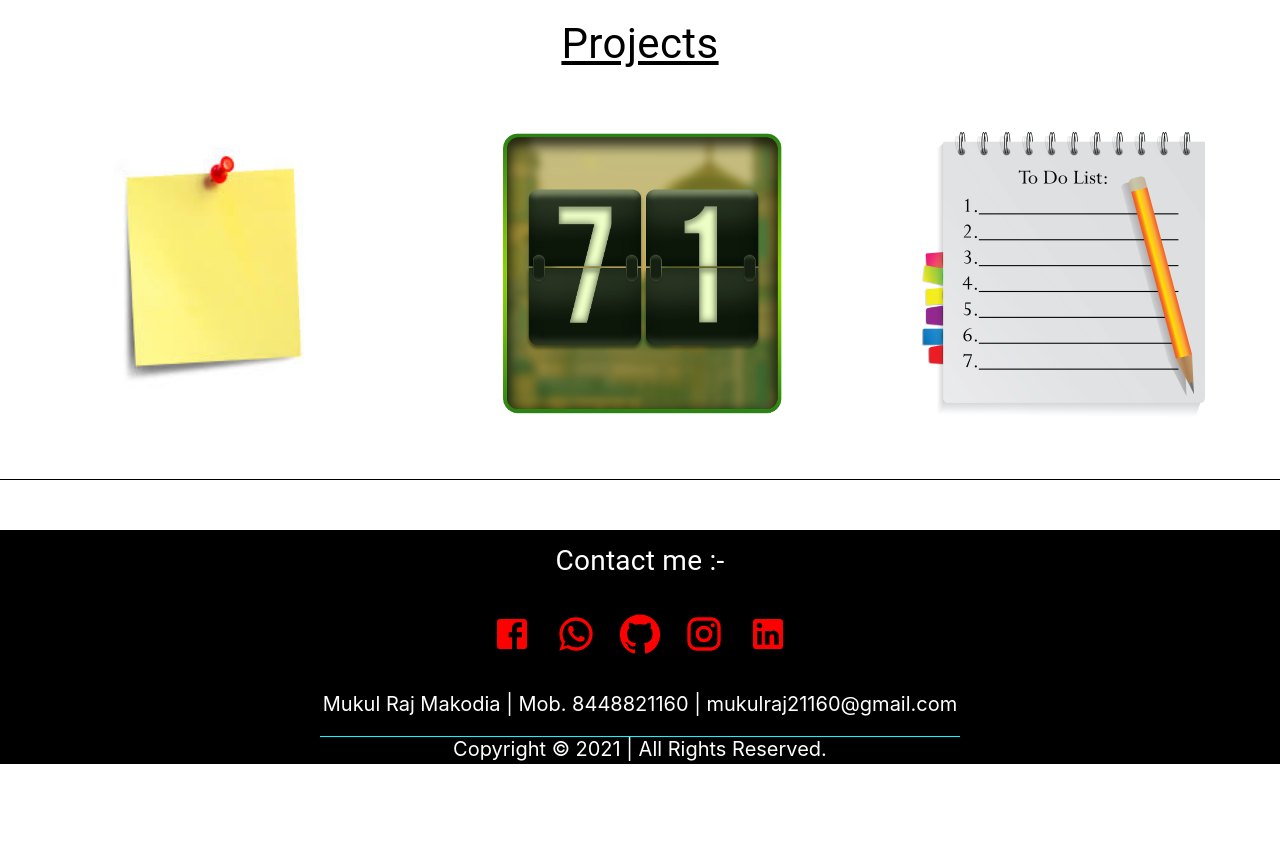
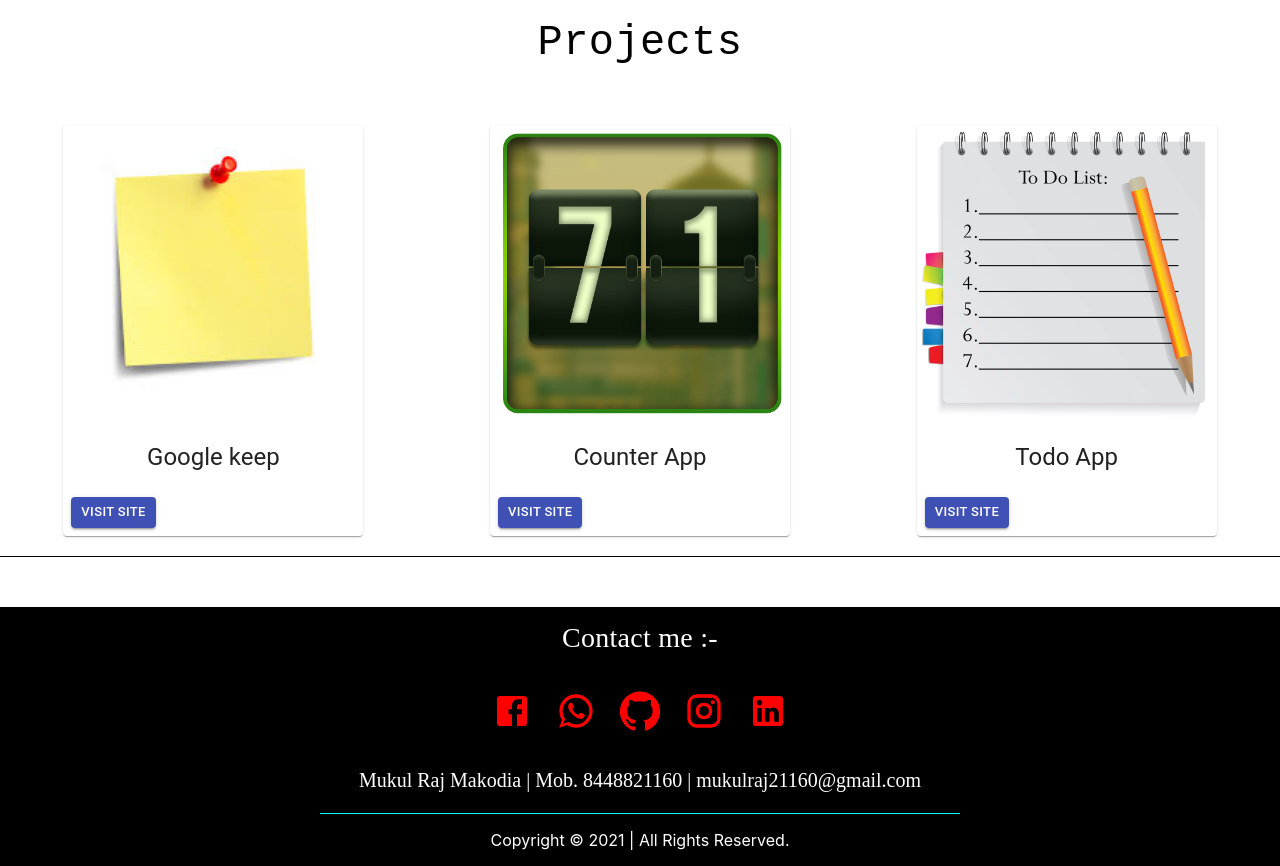
Before and after one commit to mukulraj21160/portfolio, a React (Create React App) app: page / in a window 1280 px wide. Shown: the part 1580-2446 px from the top of the page. Before the commit the page ends 2344 px from the top, so only its background shows below. Built offline with nearby package versions, Linux system fonts and the light colour scheme.

Commit message:
[Mukul] some_changes

```diff
--- a/src/Components/About.jsx
+++ b/src/Components/About.jsx
@@ -69,24 +69,28 @@
   },
   heading: {
     [theme.breakpoints.up("xs")]: {
+      fontFamily: "Source Code Pro, monospace",
       fontSize: "26px",
       fontWeigth: "bold",
       marginBottom: "20px",
       borderBottom: "0.5px solid #000000;",
     },
     [theme.breakpoints.up("sm")]: {
+      fontFamily: "Source Code Pro, monospace",
       fontSize: "26px",
       fontWeigth: "bold",
       marginBottom: "20px",
       borderBottom: "0.5px solid #000000;",
     },
     [theme.breakpoints.up("md")]: {
+      fontFamily: "Source Code Pro, monospace",
       fontSize: "42px",
       fontWeigth: "bold",
       marginBottom: "20px",
       borderBottom: "0.5px solid #000000;",
     },
     [theme.breakpoints.up("lg")]: {
+      fontFamily: "Source Code Pro, monospace",
       fontSize: "42px",
       fontWeigth: "bold",
       marginBottom: "20px",
@@ -95,58 +99,70 @@
   },
   title: {
     [theme.breakpoints.up("xs")]: {
+      fontFamily: "IBM Plex Mono, monospace",
       fontSize: "22px",
       fontWeigth: "bold",
       paddingBottom: "20px",
       paddingTop: "10px",
     },
     [theme.breakpoints.up("sm")]: {
+      fontFamily: "IBM Plex Mono, monospace",
       fontSize: "22px",
       fontWeigth: "bold",
       paddingBottom: "20px",
       paddingTop: "10px",
     },
     [theme.breakpoints.up("md")]: {
+      fontFamily: "IBM Plex Mono, monospace",
       fontSize: "32px",
       fontWeigth: "bold",
     },
     [theme.breakpoints.up("lg")]: {
+      fontFamily: "IBM Plex Mono, monospace",
       fontSize: "32px",
       fontWeigth: "bold",
     },
   },
   title1: {
     [theme.breakpoints.up("xs")]: {
+      fontFamily: "Sacramento, cursive",
       fontSize: "23px",
       fontWeigth: "bold",
     },
     [theme.breakpoints.up("sm")]: {
+      fontFamily: "Sacramento, cursive",
       fontSize: "23px",
       fontWeigth: "bold",
     },
     [theme.breakpoints.up("md")]: {
+      fontFamily: "Sacramento, cursive",
       fontSize: "32px",
       fontWeigth: "bold",
     },
     [theme.breakpoints.up("lg")]: {
+      fontFamily: "Sacramento, cursive",
       fontSize: "32px",
       fontWeigth: "bold",
     },
   },
   title2: {
     [theme.breakpoints.up("xs")]: {
+      fontFamily: "Sacramento, cursive",
       fontSize: "13px",
       fontWeigth: "bold",
     },
     [theme.breakpoints.up("sm")]: {
+      fontFamily: "Sacramento, cursive",
       fontSize: "13px",
       fontWeigth: "bold",
     },
     [theme.breakpoints.up("md")]: {
+      fontFamily: "Sacramento, cursive",
       fontSize: "18px",
       fontWeigth: "bold",
     },
     [theme.breakpoints.up("lg")]: {
+      fontFamily: "Sacramento, cursive",
       fontSize: "18px",
       fontWeigth: "bold",
     },
--- a/src/Components/DownBtn.jsx
+++ b/src/Components/DownBtn.jsx
@@ -9,7 +9,6 @@
     [theme.breakpoints.up("sm")]: {
       textAlign: "center",
     },
-
     [theme.breakpoints.up("md")]: {
       textAlign: "center",
     },
@@ -24,7 +23,6 @@
     [theme.breakpoints.up("sm")]: {
       fontSize: "14px",
     },
-
     [theme.breakpoints.up("md")]: {
       fontSize: "15px",
     },
--- a/src/Components/Footer.jsx
+++ b/src/Components/Footer.jsx
@@ -45,21 +45,25 @@
   },
   heading: {
     [theme.breakpoints.up("xs")]: {
+      fontFamily: "Marck Script, cursive",
       color: "white",
       fontSize: "18px",
       padding: "10px 0px 20px 0px",
     },
     [theme.breakpoints.up("sm")]: {
+      fontFamily: "Marck Script, cursive",
       color: "white",
       fontSize: "18px",
       padding: "10px 0px 20px 0px",
     },
     [theme.breakpoints.up("md")]: {
+      fontFamily: "Marck Script, cursive",
       color: "white",
       fontSize: "28px",
       padding: "10px 0px 20px 0px",
     },
     [theme.breakpoints.up("lg")]: {
+      fontFamily: "Marck Script, cursive",
       color: "white",
       fontSize: "28px",
       padding: "10px 0px 20px 0px",
@@ -67,18 +71,22 @@
   },
   detail: {
     [theme.breakpoints.up("xs")]: {
+      fontFamily: "Marck Script, cursive",
       paddingBottom: "1px",
       fontSize: "12px",
     },
     [theme.breakpoints.up("sm")]: {
+      fontFamily: "Marck Script, cursive",
       paddingBottom: "1px",
       fontSize: "12px",
     },
     [theme.breakpoints.up("md")]: {
+      fontFamily: "Marck Script, cursive",
       paddingBottom: "1px",
       fontSize: "20px",
     },
     [theme.breakpoints.up("lg")]: {
+      fontFamily: "Marck Script, cursive",
       paddingBottom: "1px",
       fontSize: "20px",
     },
@@ -170,14 +178,14 @@
         <Grid item lg={4} md={2} sm={2}></Grid>
         <Grid item lg={3} md={1} sm={1}></Grid>
         <Grid item lg={6} md={10} sm={10} xs={12}>
-          <div className={classes.detail}>
-            <div>
+          <div>
+            <div className={classes.detail}>
               <p style={{ color: "white" }}>
                 Mukul Raj Makodia | Mob. 8448821160 | mukulraj21160@gmail.com
               </p>
             </div>
-            <div>
-              <p className={classes.copyright} style={{ color: "white" }}>
+            <div className={classes.copyright}>
+              <p style={{ color: "white" }}>
                 Copyright © {year} | All Rights Reserved.
               </p>
             </div>
--- a/src/Components/Intro.jsx
+++ b/src/Components/Intro.jsx
@@ -21,7 +21,6 @@
       backgroundSize: "cover",
       backgroundRepeat: "no-repeat",
     },
-
     [theme.breakpoints.up("md")]: {
       backgroundImage: "url(" + backgroundimg + ")",
       height: "100vh",
@@ -39,14 +38,13 @@
   },
   content: {
     [theme.breakpoints.up("xs")]: {
-      paddingTop: "165px",
+      paddingTop: "230px",
       textAlign: "center",
     },
     [theme.breakpoints.up("sm")]: {
-      paddingTop: "165px",
+      paddingTop: "230px",
       textAlign: "center",
     },
-
     [theme.breakpoints.up("md")]: {
       paddingTop: "200px",
       textAlign: "center",
@@ -57,20 +55,23 @@
     },
   },
   heading: {
+    [theme.breakpoints.up("xs")]: {
+      fontFamily: "Parisienne, cursive",
+      fontSize: "26px",
+      fontWeight: "350",
+    },
     [theme.breakpoints.up("sm")]: {
+      fontFamily: "Parisienne, cursive",
       fontSize: "30px",
       fontWeight: "350",
     },
-    [theme.breakpoints.up("sm")]: {
-      fontSize: "30px",
-      fontWeight: "350",
-    },
-
     [theme.breakpoints.up("md")]: {
+      fontFamily: "Parisienne, cursive",
       fontSize: "32px",
       fontWeight: "500",
     },
     [theme.breakpoints.up("lg")]: {
+      fontFamily: "Parisienne, cursive",
       fontSize: "32px",
       fontWeight: "500",
     },
@@ -84,7 +85,7 @@
       <div className={classes.content}>
         <div style={{ color: "white" }}>
           <Typography className={classes.heading}>
-            Hello, I'm <span style={{ color: "red" }}>Mukul</span>
+            Hello, I'm <span style={{ color: "#39FF14" }}>Mukul</span>
           </Typography>
           <Typography className={classes.heading}>
             I'm a full-stack Web Developer
--- a/src/Components/Projects.jsx
+++ b/src/Components/Projects.jsx
@@ -3,6 +3,12 @@
 import counter from "../Assets/counter.png";
 import todo from "../Assets/todo.png";
 import google from "../Assets/note.png";
+import Card from "@material-ui/core/Card";
+import CardActionArea from "@material-ui/core/CardActionArea";
+import CardActions from "@material-ui/core/CardActions";
+import CardContent from "@material-ui/core/CardContent";
+import CardMedia from "@material-ui/core/CardMedia";
+import Button from "@material-ui/core/Button";
 
 const style = makeStyles((theme) => ({
   main: {
@@ -29,21 +35,25 @@
   },
   heading: {
     [theme.breakpoints.up("xs")]: {
+      fontFamily: "Source Code Pro, monospace",
       fontSize: "26px",
       fontWeigth: "bold",
       marginBottom: "20px",
     },
     [theme.breakpoints.up("sm")]: {
+      fontFamily: "Source Code Pro, monospace",
       fontSize: "26px",
       fontWeigth: "bold",
       marginBottom: "20px",
     },
     [theme.breakpoints.up("md")]: {
+      fontFamily: "Source Code Pro, monospace",
       fontSize: "42px",
       fontWeigth: "bold",
       marginBottom: "50px",
     },
     [theme.breakpoints.up("lg")]: {
+      fontFamily: "Source Code Pro, monospace",
       fontSize: "42px",
       fontWeigth: "bold",
       marginBottom: "50px",
@@ -68,7 +78,6 @@
         //
       },
     },
-
     [theme.breakpoints.up("md")]: {
       marginBottom: "30px",
       height: "300px",
@@ -91,18 +100,46 @@
   main_grid: {
     [theme.breakpoints.up("xs")]: {
       textAlign: "center",
+    },
+    [theme.breakpoints.up("sm")]: {
+      textAlign: "center",
+    },
+    [theme.breakpoints.up("md")]: {
+      textAlign: "center",
+    },
+    [theme.breakpoints.up("lg")]: {
+      textAlign: "center",
+    },
+  },
+  media: {
+    [theme.breakpoints.up("xs")]: {
+      height: 200,
+      width: 250,
+    },
+    [theme.breakpoints.up("sm")]: {
+      height: 200,
+      width: 250,
+    },
+    [theme.breakpoints.up("md")]: {
+      height: 300,
+      width: 300,
+    },
+    [theme.breakpoints.up("lg")]: {
+      height: 300,
+      width: 300,
+    },
+  },
+  card: {
+    [theme.breakpoints.up("xs")]: {
       marginBottom: "20px",
     },
     [theme.breakpoints.up("sm")]: {
-      textAlign: "center",
       marginBottom: "20px",
     },
     [theme.breakpoints.up("md")]: {
-      textAlign: "center",
       marginBottom: "20px",
     },
     [theme.breakpoints.up("lg")]: {
-      textAlign: "center",
       marginBottom: "20px",
     },
   },
@@ -112,18 +149,116 @@
   const classes = style();
   return (
     <div className={classes.main}>
-      <Typography className={classes.heading}>
-        <u>Projects</u>
-      </Typography>
+      <Typography className={classes.heading}>Projects</Typography>
       <Grid container item className={classes.main_grid}>
-        <Grid item lg={4} md={4} sm={4} xs={12}>
-          <img className={classes.image} src={google} alt="custom" />
+        <Grid
+          item
+          lg={4}
+          md={4}
+          sm={6}
+          xs={12}
+          style={{ display: "flex", justifyContent: "space-evenly" }}
+        >
+          <Card className={classes.card}>
+            <CardActionArea>
+              <CardMedia
+                className={classes.media}
+                image={google}
+                title="Google Keep"
+              />
+              <CardContent>
+                <Typography
+                  variant="h5"
+                  component="h2"
+                  style={{ overflowWrap: "break-word" }}
+                >
+                  Google keep
+                </Typography>
+              </CardContent>
+            </CardActionArea>
+            <CardActions>
+              <a
+                href="https://google-keep-clone-mukul.vercel.app/"
+                target="_blank"
+                rel="noreferrer"
+                style={{ textDecoration: "none", color: "white" }}
+              >
+                <Button variant="contained" size="small" color="primary">
+                  Visit Site
+                </Button>
+              </a>
+            </CardActions>
+          </Card>
         </Grid>
-        <Grid item lg={4} md={4} sm={4} xs={12}>
-          <img className={classes.image} src={counter} alt="custom" />
+        <Grid
+          item
+          lg={4}
+          md={4}
+          sm={6}
+          xs={12}
+          style={{ display: "flex", justifyContent: "space-evenly" }}
+        >
+          <Card className={classes.card}>
+            <CardActionArea>
+              <CardMedia
+                className={classes.media}
+                image={counter}
+                title="Counter Application"
+              />
+              <CardContent>
+                <Typography variant="h5" component="h2">
+                  Counter App
+                </Typography>
+              </CardContent>
+            </CardActionArea>
+            <CardActions>
+              <a
+                href="https://counter-react-app.vercel.app/"
+                target="_blank"
+                rel="noreferrer"
+                style={{ textDecoration: "none", color: "white" }}
+              >
+                <Button variant="contained" size="small" color="primary">
+                  Visit Site
+                </Button>
+              </a>
+            </CardActions>
+          </Card>
         </Grid>
-        <Grid item lg={4} md={4} sm={4} xs={12}>
-          <img className={classes.image} src={todo} alt="custom" />
+        <Grid
+          item
+          lg={4}
+          md={4}
+          sm={6}
+          xs={12}
+          style={{ display: "flex", justifyContent: "space-evenly" }}
+        >
+          <Card className={classes.card}>
+            <CardActionArea>
+              <CardMedia
+                className={classes.media}
+                image={todo}
+                title="ToDo App"
+              />
+              <CardContent>
+                <Typography variant="h5" component="h2">
+                  Todo App
+                </Typography>
+              </CardContent>
+            </CardActionArea>
+            <CardActions>
+              <a
+                href="https://todo-list-react-app.vercel.app/"
+                target="_blank"
+                rel="noreferrer"
+                style={{ textDecoration: "none", color: "white" }}
+              >
+                <Button variant="contained" size="small" color="primary">
+                  Visit Site
+                </Button>
+              </a>
+            </CardActions>
+          </Card>
         </Grid>
       </Grid>
     </div>
```
